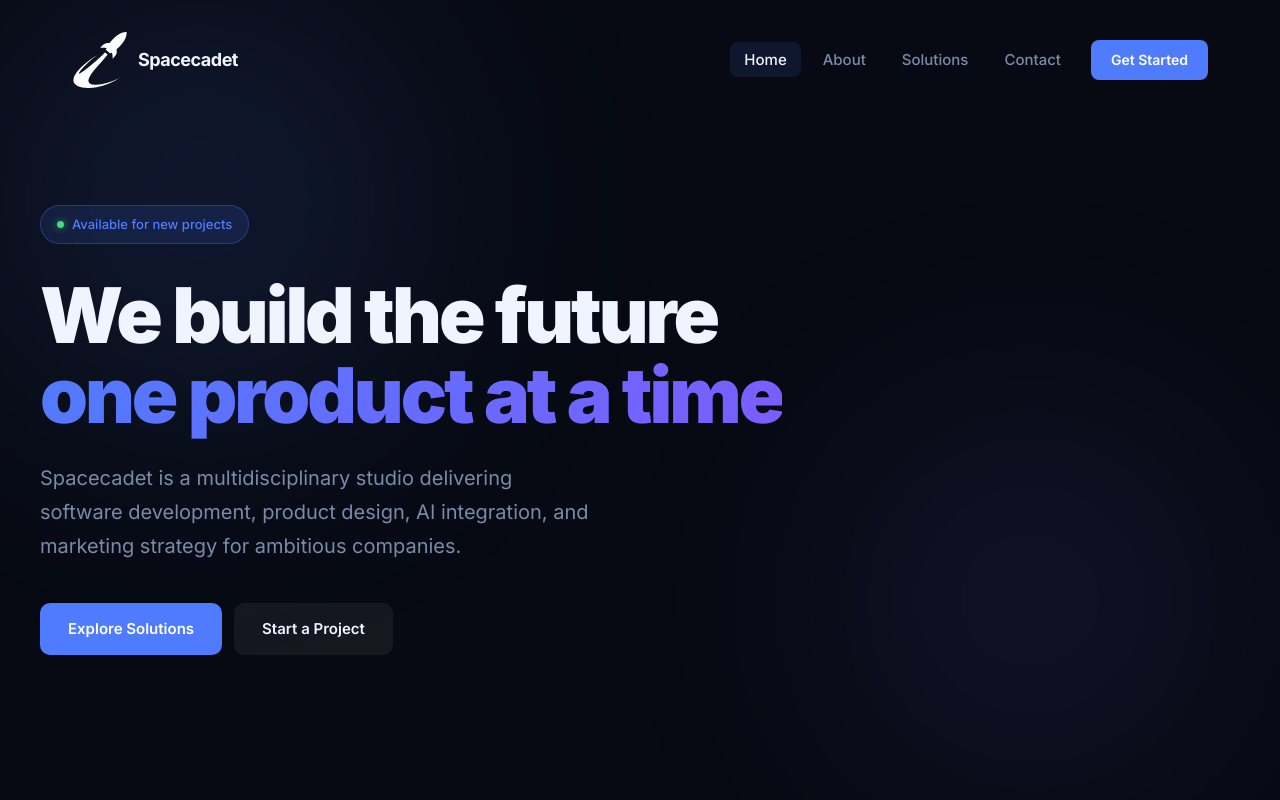
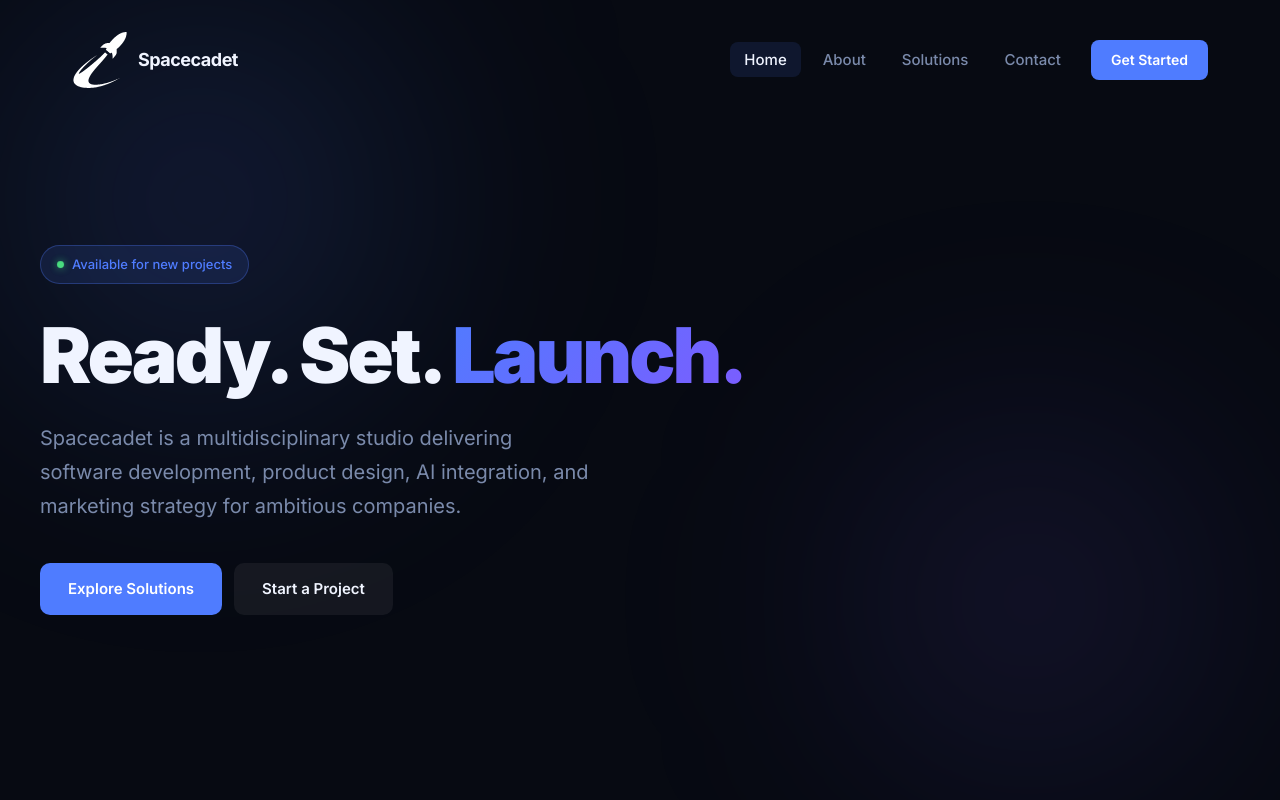
Before and after one commit to itsrichardhaar/spacecadet-website, a React (Create React App) app: page / in a window 1280 px wide. Shown: the top 800 px of the page. Built offline with nearby package versions, Linux system fonts and the light colour scheme.

Commit message:
Update hero h1

```diff
--- a/src/pages/Home.tsx
+++ b/src/pages/Home.tsx
@@ -45,8 +45,8 @@ const Home: React.FC = () => {
             Available for new projects
           </div>
           <h1 className="hero__heading">
-            We build the future<br />
-            <span className="hero__heading-gradient">one product at a time</span>
+            Ready. Set.
+            <span className="hero__heading-gradient"> Launch.</span>
           </h1>
           <p className="hero__sub">
             Spacecadet is a multidisciplinary studio delivering software development, product design,
```
